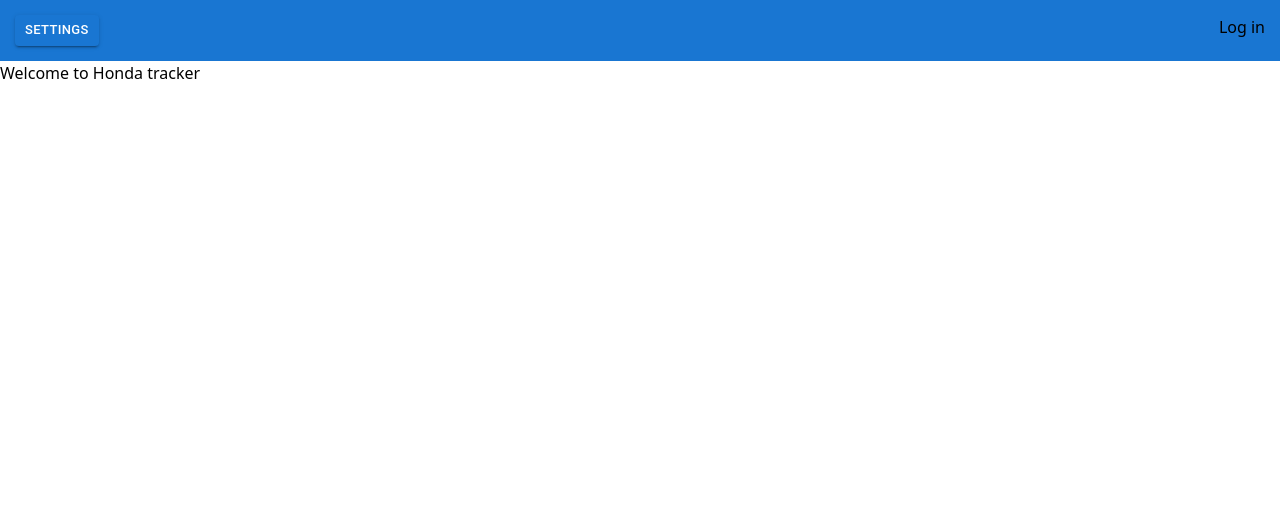
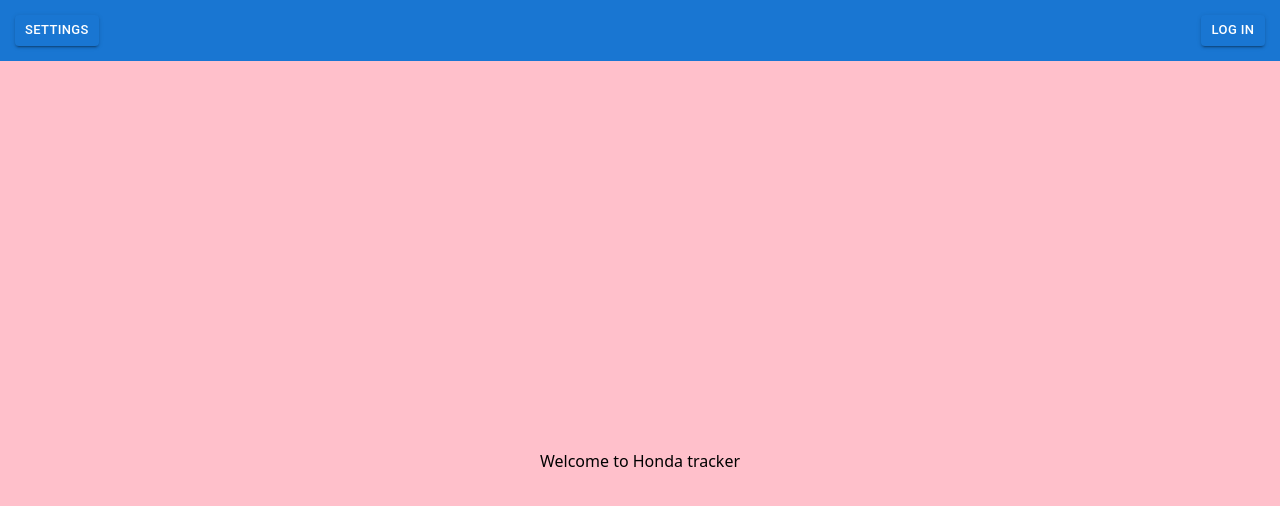
Before and after one commit to kalibria/Honda_tracker, a React (Create React App) app: page /welcome in a window 1280 px wide. Shown: the top 506 px of the page. Built offline with nearby package versions, Linux system fonts and the light colour scheme; no server answers.

Commit message:
add Link to log in /log out button

```diff
--- a/src/App.tsx
+++ b/src/App.tsx
@@ -6,29 +6,28 @@ import { calendarPath, welcomePath } from 'src/router/rootConstants';
 import { useGetMeQuery } from 'src/services/hondaApi';
 
 export const App = () => {
-  // const { isSuccess, isLoading, isError } = useGetMeQuery({});
+  const { isSuccess, isLoading, isError } = useGetMeQuery({});
   const navigate = useNavigate();
 
-  // useEffect(() => {
-  //   if (isSuccess) {
-  //     navigate(calendarPath);
-  //   }
-  //   if (isError) {
-  //     navigate(welcomePath);
-  //   }
-  // }, [isSuccess, isError, navigate]);
+  useEffect(() => {
+    if (isSuccess) {
+      navigate(calendarPath);
+    }
+    if (isError) {
+      navigate(welcomePath);
+    }
+  }, [isSuccess, isError, navigate]);
 
-  console.log('app');
   return (
     <React.Fragment>
-      {/*{isLoading ? (*/}
-      {/*  <Loading />*/}
-      {/*) : (*/}
-      <div>
-        <ButtonAppBar />
-        <Outlet />
-      </div>
-      {/*)}*/}
+      {isLoading ? (
+        <Loading />
+      ) : (
+        <div>
+          <ButtonAppBar />
+          <Outlet />
+        </div>
+      )}
     </React.Fragment>
   );
 };
--- a/src/WelcomeToHondaTracker.tsx
+++ /dev/null
@@ -1,16 +0,0 @@
-import React from 'react';
-import { Link } from 'react-router-dom';
-import { loginPath } from 'src/router/rootConstants';
-
-export const WelcomeToHondaTracker = () => {
-  console.log('welcome');
-  return (
-    <div>
-      <h1>Welcome to Honda tracker</h1>
-    </div>
-    // <div className={'mainContainer'}>
-    //   {/*<Link to={loginPath}>Log in</Link>*/}
-    //   <h1>Welcome to Honda tracker</h1>
-    // </div>
-  );
-};
--- a/src/appBar/ButtonAppBar.tsx
+++ b/src/appBar/ButtonAppBar.tsx
@@ -3,7 +3,6 @@ import { LogInLogOutButton } from 'src/auth/components/LogInLogOutButton';
 import { SettingsButton } from 'src/settings/SettingsButton';
 
 export default function ButtonAppBar() {
-  console.log('navbar');
   return (
     <div className={'buttonAppContainer'}>
       <SettingsButton />
--- a/src/auth/components/LogInLogOutButton.tsx
+++ b/src/auth/components/LogInLogOutButton.tsx
@@ -5,17 +5,16 @@ import { useSelector } from 'react-redux';
 import { Link, useNavigate } from 'react-router-dom';
 import { useIsAuthorized } from 'src/auth/authenticationManager';
 import { ButtonUI } from 'src/commonComponents/ButtonUI';
-import { loginPath } from 'src/router/rootConstants';
+import { calendarPath, loginPath } from 'src/router/rootConstants';
 import { hondaApi } from 'src/services/hondaApi';
 
 export const LogInLogOutButton = () => {
-  const [usernameId, setUsernameId] = useState<typeof skipToken | object>({});
+  const [usernameId] = useState<typeof skipToken | object>({});
 
   const selectUsername = useMemo(
     () => hondaApi.endpoints.getMe.select(usernameId),
     [usernameId],
   );
-
   const { isSuccess } = useSelector(selectUsername);
 
   const handleLogOutClick = () => {
@@ -26,11 +25,10 @@ export const LogInLogOutButton = () => {
   };
 
   return (
-    <Link to={loginPath}>Log in</Link>
-    // <ButtonUI
-    //   onClick={isSuccess ? handleLogOutClick : handleLogInClick}
-    //   text={isSuccess ? 'log out' : 'log in'}>
-    //
-    // </ButtonUI>
+    <ButtonUI onClick={isSuccess ? handleLogOutClick : handleLogInClick}>
+      <Link to={isSuccess ? calendarPath : loginPath}>
+        {isSuccess ? 'log out' : 'log in'}
+      </Link>
+    </ButtonUI>
   );
 };
--- a/src/commonComponents/ButtonUI.tsx
+++ b/src/commonComponents/ButtonUI.tsx
@@ -2,10 +2,10 @@ import React from 'react';
 import Button from '@mui/material/Button';
 import { IButtonEL } from 'src/commonComponents/types';
 
-export const ButtonUI: React.FC<IButtonEL> = ({ onClick, text }) => {
+export const ButtonUI: React.FC<IButtonEL> = ({ onClick, children }) => {
   return (
     <Button variant="contained" onClick={onClick} size={'small'}>
-      {text}
+      {children}
     </Button>
   );
 };
--- a/src/commonComponents/types.ts
+++ b/src/commonComponents/types.ts
@@ -1,7 +1,8 @@
 import React from 'react';
 
 export interface IButtonEL {
-  text: string;
+  text?: string;
   onClick?: () => void;
   size?: string;
+  children?: React.ReactNode;
 }
--- a/src/router/root.tsx
+++ b/src/router/root.tsx
@@ -13,7 +13,7 @@ import {
   welcomePath,
 } from 'src/router/rootConstants';
 import { WrapperForSettingPage } from 'src/settings/WrapperForSettingPage';
-import { WelcomeToHondaTracker } from 'src/WelcomeToHondaTracker';
+import { WelcomeToHondaTracker } from 'src/welcom/WelcomeToHondaTracker';
 
 const router = createBrowserRouter([
   {
--- /dev/null
+++ b/src/welcom/WelcomeToHondaTracker.tsx
@@ -0,0 +1,9 @@
+import React from 'react';
+
+export const WelcomeToHondaTracker = () => {
+  return (
+    <div className={'mainContainer'}>
+      <h1>Welcome to Honda tracker</h1>
+    </div>
+  );
+};
```
